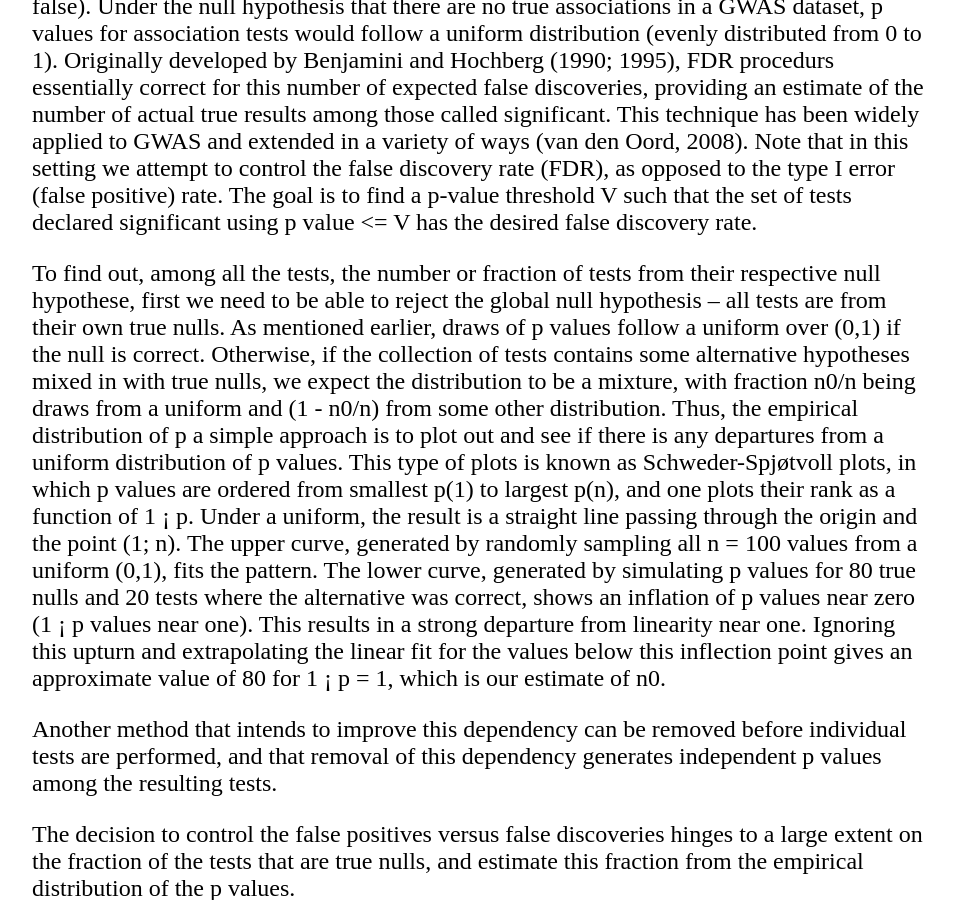
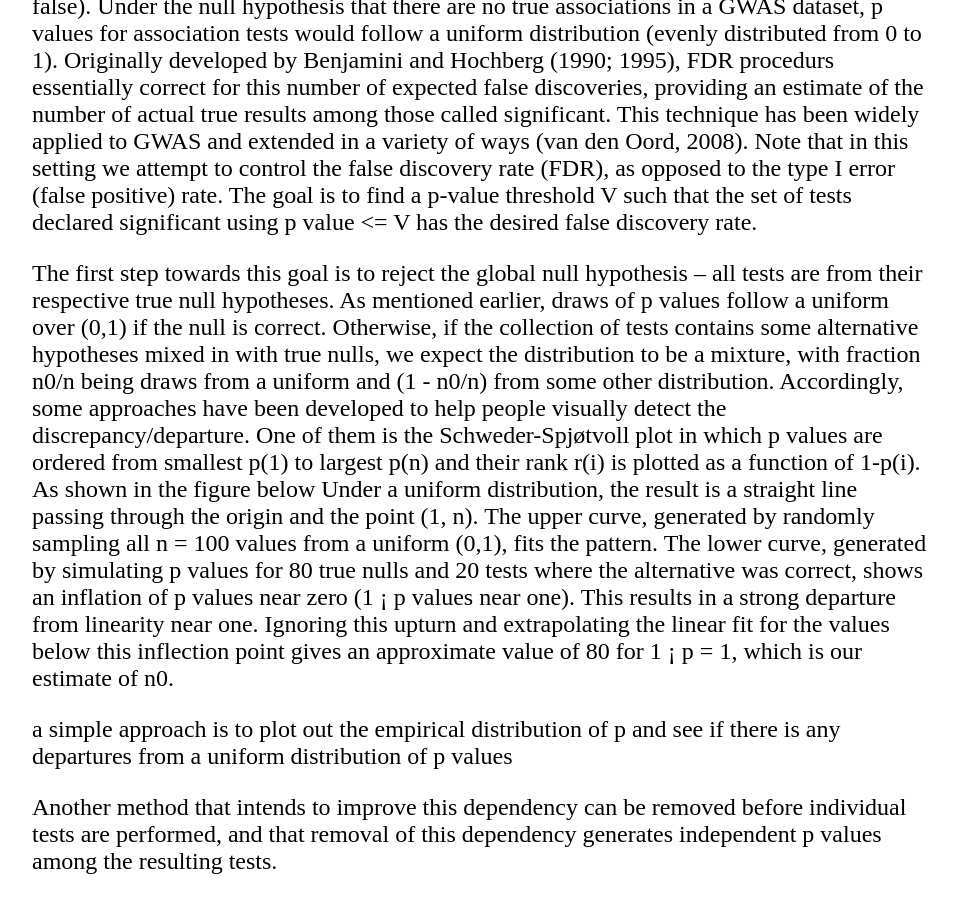
Before and after one commit to lybird300/lybird300.github.io, a Jekyll site: the page built from _posts/2015-10-19-multiple-test-correction.md, in a window 1280 px wide and 900 px high, scrolled down 1461 px. Shown: the whole window, without its empty margins (160-1116 px from the left). Built offline with Jekyll 4.4.1, drawn with Linux system fonts in a browser that asks for light colours.

Commit message:
Update 2015-10-19-multiple-test-correction.md

```diff
--- a/_posts/2015-10-19-multiple-test-correction.md
+++ b/_posts/2015-10-19-multiple-test-correction.md
@@ -11,15 +11,16 @@
 
 Another approach to improving power does not try to adjust the false positive rate (alpha): if we expect some reasonable number of the hypotheses to be false, then it would be more appropriate to control the fraction of false positives in those tests we declare to be significant (i.e., false discoveries) than to avoid any false positives. This is especially true in large-scale exploratory experiments whose aim is to discover potential candidates for further studies. The method estimates false discovery rate (FDR) -- the proportion of significant results (usually at alpha = 0.05) that are false positives (i.e., the proportion of positive tests that are false). Under the null hypothesis that there are no true associations in a GWAS dataset, p values for association tests would follow a uniform distribution (evenly distributed from 0 to 1). Originally developed by Benjamini and Hochberg (1990; 1995), FDR procedurs essentially correct for this number of expected false discoveries, providing an estimate of the number of actual true results among those called significant. This technique has been widely applied to GWAS and extended in a variety of ways (van den Oord, 2008). Note that in this setting we attempt to control the false discovery rate (FDR), as opposed to the type I error (false positive) rate. The goal is to find a p-value threshold V such that the set of tests declared significant using p value <= V has the desired false discovery rate.
 
-To find out, among all the tests, the number or fraction of tests from their respective null hypothese, first we need to be able to reject the global null hypothesis -- all tests are from their own true nulls. As mentioned earlier, draws of p values follow a uniform over (0,1) if the null is correct. Otherwise, if the collection of tests contains some alternative hypotheses mixed in with true nulls, we expect the distribution to be a mixture, with fraction n0/n being draws from a uniform and (1 - n0/n) from some other distribution. Thus, the empirical distribution of p a simple approach is to plot out and see if there is any departures from a uniform distribution of p values. This type of plots is known as Schweder-Spjøtvoll plots, in which p values are ordered from smallest p(1) to largest p(n),
-and one plots their rank as a function of 1 ¡ p. Under a uniform, the result is a straight line
-passing through the origin and the point (1; n). The upper curve, generated by randomly
+The first step towards this goal is to reject the global null hypothesis -- all tests are from their respective true null hypotheses. As mentioned earlier, draws of p values follow a uniform over (0,1) if the null is correct. Otherwise, if the collection of tests contains some alternative hypotheses mixed in with true nulls, we expect the distribution to be a mixture, with fraction n0/n being draws from a uniform and (1 - n0/n) from some other distribution. Accordingly, some approaches have been developed to help people visually detect the discrepancy/departure. One of them is the Schweder-Spjøtvoll plot in which p values are ordered from smallest p(1) to largest p(n) and their rank r(i) is plotted as a function of 1-p(i). As shown in the figure below Under a uniform distribution, the result is a straight line passing through the origin and the point (1, n). The upper curve, generated by randomly
 sampling all n = 100 values from a uniform (0,1), fits the pattern. The lower curve, generated
 by simulating p values for 80 true nulls and 20 tests where the alternative was correct, shows
 an inflation of p values near zero (1 ¡ p values near one). This results in a strong departure
 from linearity near one. Ignoring this upturn and extrapolating the linear fit for the values
 below this inflection point gives an approximate value of 80 for 1 ¡ p = 1, which is our
 estimate of n0.
+
+ a simple approach is to plot out the empirical distribution of p and see if there is any departures from a uniform distribution of p values
+
 
 Another method that intends to improve this dependency can be removed before individual tests are performed, and that removal of this dependency generates independent p values among the resulting tests.
 
```
